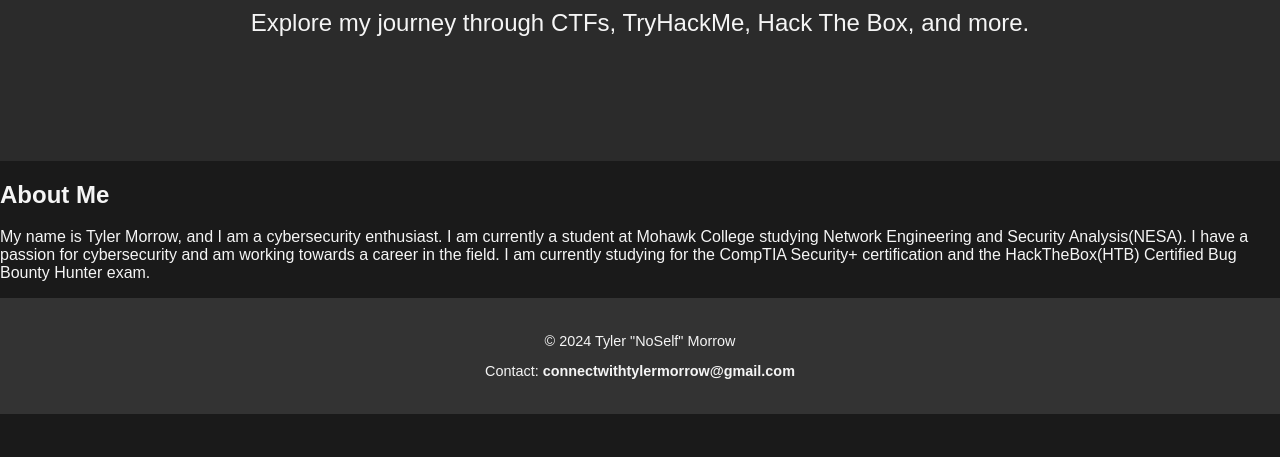
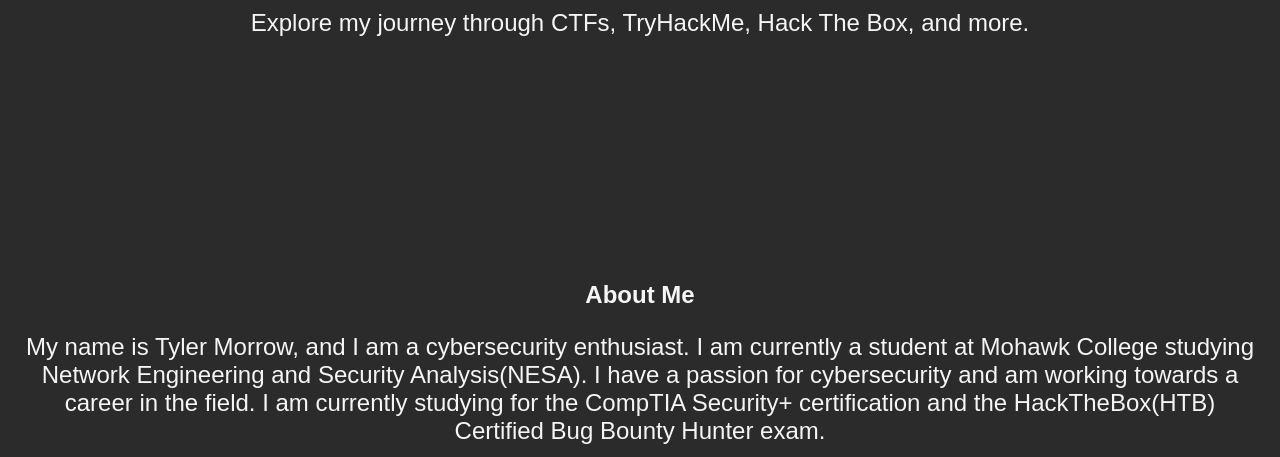
Before and after one commit to TylerMorrow16/SecurityJourney, a plain HTML site: page index.html in a window 1280 px wide. Shown: the part 343-800 px from the top of the page. Drawn offline with Linux system fonts and the light colour scheme.

Commit message:
added about me css

```diff
--- a/styles.css
+++ b/styles.css
@@ -27,17 +27,17 @@ nav ul li a {
     font-weight: bold;
 }
 
-#welcome, #aboutme {
+#welcome, #about {
     text-align: center;
     padding: 100px 20px;
     background-color: #2b2b2b;
 }
 
-#welcome, #aboutme h1 {
+#welcome, #about h1 {
     font-size: 3rem;
 }
 
-#welcome, #aboutme p {
+#welcome, #about p {
     font-size: 1.5rem;
 }
 
```
